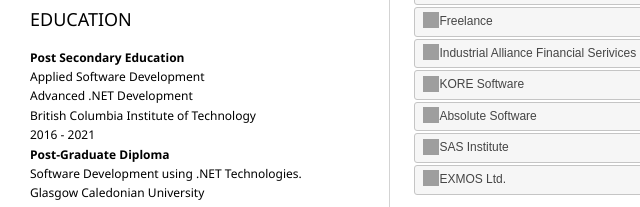
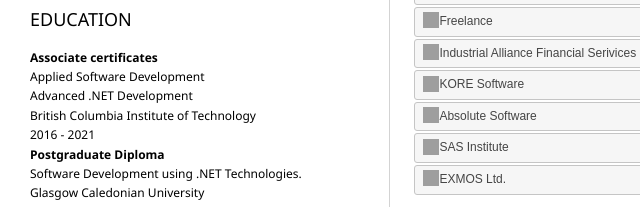
Before and after one commit to kriss3/resume, a plain HTML site: page index.html in a window 1280 px wide. Shown: the part 567-774 px from the top of the page, 154-794 px from the left. Drawn offline with nearby package versions, Linux system fonts and the light colour scheme; files that its build step writes are made by us from their sources; grey boxes are pictures that could not be loaded.

Commit message:
Fixing minor wording issues;

```diff
--- a/index.html
+++ b/index.html
@@ -38,7 +38,7 @@
 				</section>
 				<section>
 					<h2>EDUCATION</h2>
-					<b>Post Secondary Education</b>
+					<b>Associate certificates</b>
                     <p>
                         Applied Software Development
                     </p>
@@ -51,7 +51,7 @@
                     <p>
                         2016 - 2021
                     </p>
-					<b>Post-Graduate Diploma</b>
+					<b>Postgraduate Diploma</b>
                     <p>
                         Software Development using .NET Technologies.
                     </p>
```
